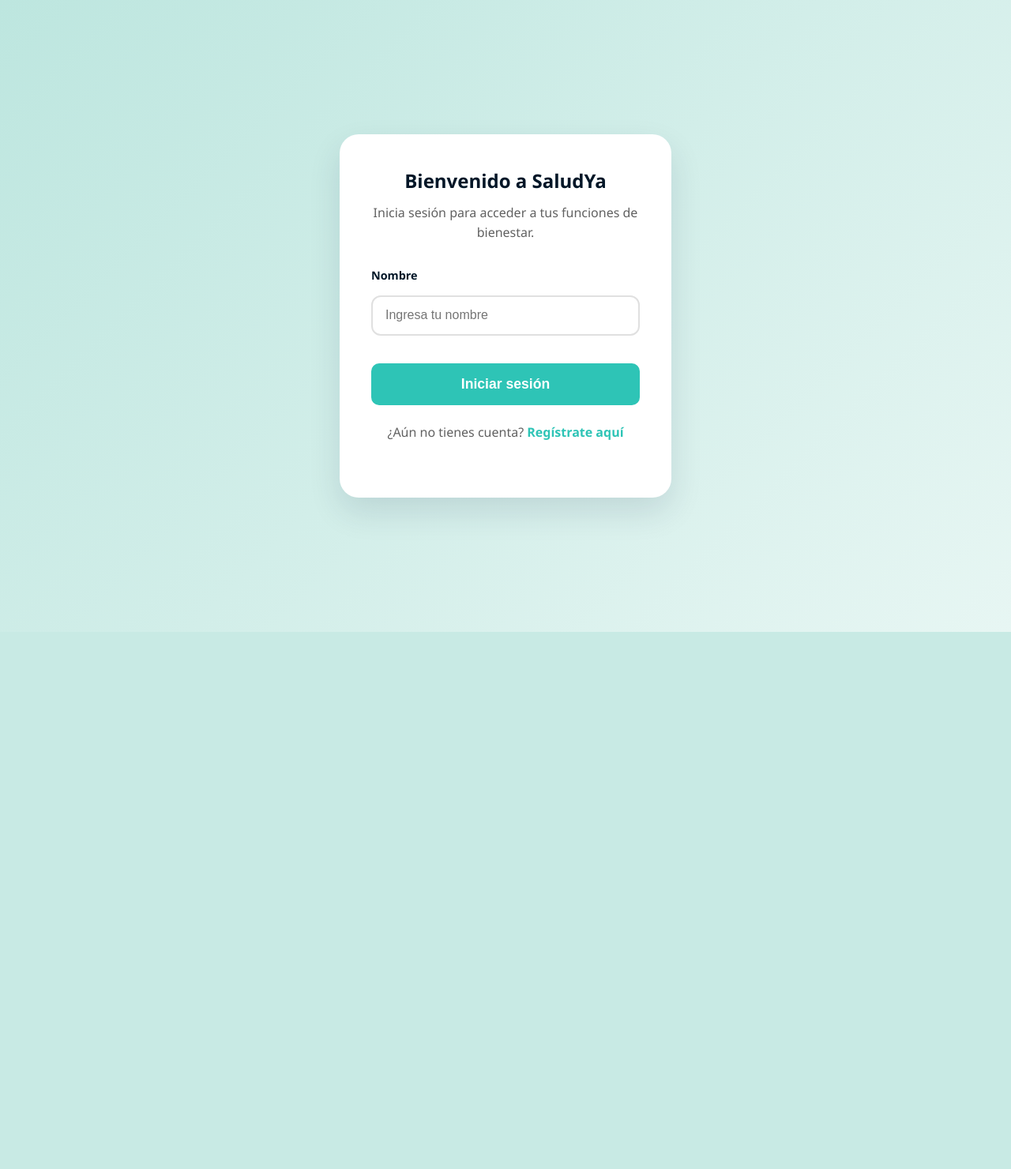
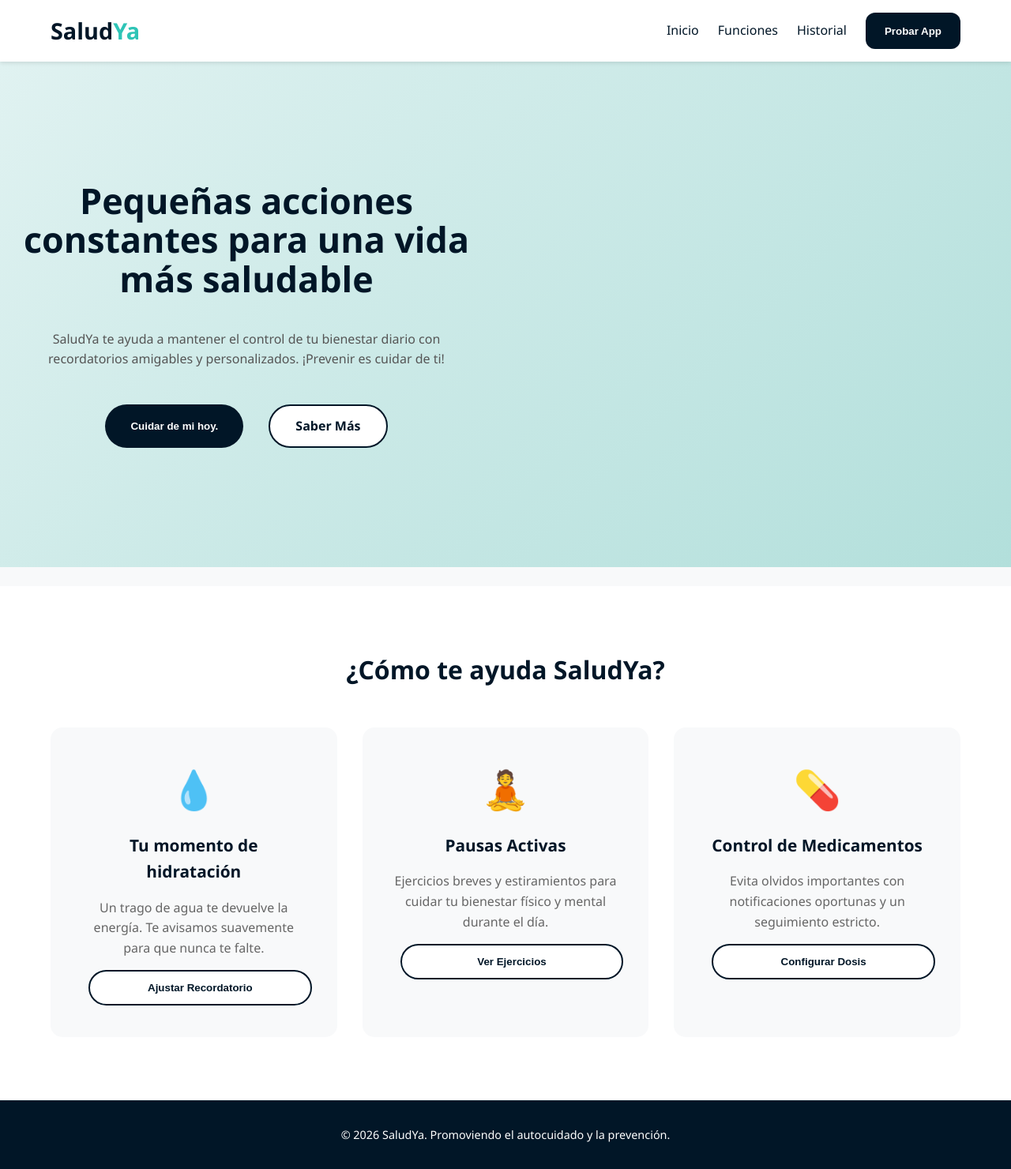
Before and after one commit to lyanecenteno176-lang/Salud_Ya., a Django app: template saludya_app/templates/saludya_app/Index.html in a window 1280 px wide. Shown: the whole page at 79% size. Before the commit the page ends 800 px from the top, so only its background shows below. Run offline with Django 3.2, Linux system fonts and the light colour scheme; the template is opened without the code that fills it, so the values that code supplies are empty.

Commit message:
Index.html
Cambio del código.

```diff
--- a/saludya_app/templates/saludya_app/Index.html
+++ b/saludya_app/templates/saludya_app/Index.html
@@ -4,38 +4,22 @@
     <meta charset="UTF-8">
     <meta name="viewport" content="width=device-width, initial-scale=1.0">
     <title>SaludYa - Tu Compañero de Bienestar Diario</title>
-    {% load static %}
-    <link rel="stylesheet" href="{% static 'saludya_app/css/styles.css' %}">
+    <link rel="stylesheet" href="styles.css">
 </head>
-<body style="margin: 0; min-height: 100vh;">
+<body>
 
-    <div id="loginPage" class="login-page" style="display: flex !important; position: fixed !important; top: 0; left: 0; right: 0; bottom: 0; width: 100%; height: 100%; z-index: 1000000 !important; overflow: hidden; background: linear-gradient(135deg, #bde6df 0%, #e7f6f3 100%);">
-        <div class="login-card">
-            <h2>Bienvenido a SaludYa</h2>
-            <p>Inicia sesión para acceder a tus funciones de bienestar.</p>
-            <form id="loginForm" class="login-form">
-                <div class="form-group">
-                    <label for="loginNombre">Nombre</label>
-                    <input type="text" id="loginNombre" placeholder="Ingresa tu nombre" required>
-                </div>
-                <button type="submit" class="btn-submit">Iniciar sesión</button>
-            </form>
-            <p class="login-footer">¿Aún no tienes cuenta? <a href="{% url 'registro' %}">Regístrate aquí</a></p>
-        </div>
-    </div>
-
-    <div id="appContent" class="hidden">
     <header class="main-header">
         <div class="container header-container">
-<a class="logo" href="{% url 'index' %}" style="cursor: pointer; text-decoration: none; color: inherit;">Salud<span>Ya</span></a>
+            <h1 class="logo" onclick="window.location.href='Index.html'" style="cursor: pointer;">Salud<span>Ya</span></h1>
 
             <nav class="main-nav">
                 <a href="#inicio">Inicio</a>
                 <a href="#funciones">Funciones</a>
-                    <a href="{% url 'marketplace' %}">Marketplace</a>
+                <!-- NUEVO ENLACE AL HISTORIAL -->
+                <a href="historial.html">Historial</a>
 
                 <span id="nav-invitado">
-                <a href="{% url 'registro' %}" class="btn-primary" style="cursor: pointer; border: none; display: inline-block; text-align: center;">Probar App</a>
+                    <button onclick="window.location.href='registro.html'" class="btn-primary" style="cursor: pointer; border: none;">Probar App</button>
                 </span>
 
                 <span id="nav-usuario" style="display: none; margin-left: 15px;">
@@ -51,7 +35,7 @@
             <h2>Pequeñas acciones constantes para una vida más saludable</h2>
             <p>SaludYa te ayuda a mantener el control de tu bienestar diario con recordatorios amigables y personalizados. ¡Prevenir es cuidar de ti!</p>
             <div class="hero-buttons">
-                <a href="{% url 'registro' %}" class="btn-main" style="cursor: pointer; display: inline-block; text-align: center;">Cuidar de mi hoy.</a>
+                <button onclick="window.location.href='registro.html'" class="btn-main" style="cursor: pointer;">Cuidar de mi hoy.</button>
                 <a href="#funciones" class="btn-secondary">Saber Más</a>
             </div>
         </div>
@@ -66,127 +50,56 @@
                     <div class="icon">💧</div>
                     <h4>Tu momento de hidratación</h4>
                     <p>Un trago de agua te devuelve la energía. Te avisamos suavemente para que nunca te falte.</p>
-                    <a href="{% url 'config_agua' %}" class="btn-secondary" style="margin-top: 15px; width: 100%; display: inline-block; text-align: center;">Ajustar Recordatorio</a>
+                    <button onclick="window.location.href='config-agua.html'" class="btn-secondary" style="margin-top: 15px; width: 100%; cursor: pointer;">Ajustar Recordatorio</button>
                 </div>
 
                 <div class="feature-card">
                     <div class="icon">🧘</div>
                     <h4>Pausas Activas</h4>
                     <p>Ejercicios breves y estiramientos para cuidar tu bienestar físico y mental durante el día.</p>
-                    <a href="{% url 'config_ejercicios' %}" class="btn-secondary" style="margin-top: 15px; width: 100%; display: inline-block; text-align: center;">Ver Ejercicios</a>
+                    <button onclick="window.location.href='config-ejercicios.html'" class="btn-secondary" style="margin-top: 15px; width: 100%; cursor: pointer;">Ver Ejercicios</button>
                 </div>
 
                 <div class="feature-card">
                     <div class="icon">💊</div>
                     <h4>Control de Medicamentos</h4>
                     <p>Evita olvidos importantes con notificaciones oportunas y un seguimiento estricto.</p>
-                    <a href="{% url 'config_medicinas' %}" class="btn-secondary" style="margin-top: 15px; width: 100%; display: inline-block; text-align: center;">Configurar Dosis</a>
-                </div>
-
-                <div class="feature-card">
-                    <div class="icon">📊</div>
-                    <h4>Panel de progreso</h4>
-                    <p>Mide tus hábitos cumplidos con gráficos claros y sigue tus avances día a día.</p>
-                    <a href="{% url 'progreso' %}" class="btn-secondary" style="margin-top: 15px; width: 100%; display: inline-block; text-align: center;">Ver progreso</a>
-                </div>
-
-                <div class="feature-card">
-                    <div class="icon">🎖️</div>
-                    <h4>Gamificación</h4>
-                    <p>Gana insignias por tus logros y mantén la motivación con retos saludables.</p>
-                    <button type="button" onclick="showModal('Gamificación', 'Pronto podrás desbloquear insignias y recompensas mientras completas tus hábitos diarios y mantienes tu motivación.')" class="btn-secondary" style="margin-top: 15px; width: 100%; cursor: pointer;">Explorar logros</button>
-                </div>
-
-                <div class="feature-card">
-                    <div class="icon">🛒</div>
-                    <h4>Marketplace SaludYa</h4>
-                    <p>Encuentra productos recomendados para tu bienestar y complementa tu rutina saludable.</p>
-                    <button type="button" onclick="showModal('Marketplace SaludYa', 'Estará disponible una selección recomendada de productos para bienestar, cuidado y hábitos saludables.')" class="btn-secondary" style="margin-top: 15px; width: 100%; cursor: pointer;">Ir al Marketplace</button>
-                </div>
-            </div> </div> </section>
-
-    <div id="infoModal" class="modal-overlay" onclick="closeModal(event)">
-        <div class="modal-card" role="dialog" aria-modal="true" aria-labelledby="modalTitle">
-            <button class="modal-close" onclick="closeModal(event)">×</button>
-            <h3 id="modalTitle"></h3>
-            <p id="modalMessage"></p>
-            <button class="btn-primary" onclick="closeModal(event)" style="margin-top: 1rem;">Entendido</button>
+                    <button onclick="window.location.href='config-medicinas.html'" class="btn-secondary" style="margin-top: 15px; width: 100%; cursor: pointer;">Configurar Dosis</button>
                 </div>
             </div>
+        </div>
+    </section>
 
     <footer class="main-footer">
         <div class="container">
             <p>&copy; 2026 SaludYa. Promoviendo el autocuidado y la prevención.</p>
         </div>
     </footer>
-    </div>
 
     <script>
-    function mostrarLogin() {
-        const loginPage = document.getElementById('loginPage');
-        const appContent = document.getElementById('appContent');
-        const navUsuario = document.getElementById('nav-usuario');
+    function verificarSesion() {
+        const usuarioGuardado = localStorage.getItem('usuarioSaludYa');
+        const contenedorInvitado = document.getElementById('nav-invitado');
+        const contenedorUsuario = document.getElementById('nav-usuario');
+        const saludoText = document.getElementById('saludo-usuario');
 
-        loginPage.classList.remove('hidden');
-        appContent.classList.add('hidden');
-        document.body.style.overflow = 'hidden';
-        navUsuario.style.display = 'none';
+        if (usuarioGuardado) {
+            contenedorInvitado.style.display = 'none';
+            contenedorUsuario.style.display = 'inline-block';
+            saludoText.textContent = `¡Hola, ${usuarioGuardado}! 👋`;
+        } else {
+            contenedorInvitado.style.display = 'inline-block';
+            contenedorUsuario.style.display = 'none';
         }
-
-    function mostrarApp() {
-        const loginPage = document.getElementById('loginPage');
-        const appContent = document.getElementById('appContent');
-        const saludoText = document.getElementById('saludo-usuario');
-        const navUsuario = document.getElementById('nav-usuario');
-
-        loginPage.classList.add('hidden');
-        appContent.classList.remove('hidden');
-        document.body.style.overflow = 'auto';
-        navUsuario.style.display = 'inline-block';
-        saludoText.textContent = `¡Hola, ${localStorage.getItem('usuarioSaludYa')}! 👋`;
-    }
-
-    function iniciarSesion(event) {
-        event.preventDefault();
-        const nombre = document.getElementById('loginNombre').value.trim();
-        if (!nombre) {
-            alert('Por favor ingresa tu nombre para iniciar sesión.');
-            return;
-        }
-        localStorage.setItem('usuarioSaludYa', nombre);
-        alert(`¡Bienvenido de nuevo, ${nombre}!`);
-        mostrarApp();
     }
 
     function cerrarSesion() {
         localStorage.removeItem('usuarioSaludYa');
         alert('Has cerrado sesión. ¡Vuelve pronto a cuidar de tu salud!');
-        mostrarLogin();
+        verificarSesion();
     }
 
-    function showModal(title, message) {
-        document.getElementById('modalTitle').textContent = title;
-        document.getElementById('modalMessage').textContent = message;
-        document.getElementById('infoModal').classList.add('visible');
-    }
-
-    function closeModal(event) {
-        event.stopPropagation();
-        if (event.target.id === 'infoModal' || event.target.classList.contains('modal-close') || event.target.classList.contains('btn-primary')) {
-            document.getElementById('infoModal').classList.remove('visible');
-        }
-    }
-
-    window.addEventListener('DOMContentLoaded', function() {
-        document.getElementById('loginForm').addEventListener('submit', iniciarSesion);
-        const usuarioGuardado = localStorage.getItem('usuarioSaludYa');
-        if (usuarioGuardado) {
-            document.getElementById('loginNombre').value = usuarioGuardado;
-            mostrarApp();
-        } else {
-            mostrarLogin();
-        }
-    });
+    window.onload = verificarSesion;
     </script>
 
 </body>
```
Lines whose indentation alone changed are shown as unchanged.
